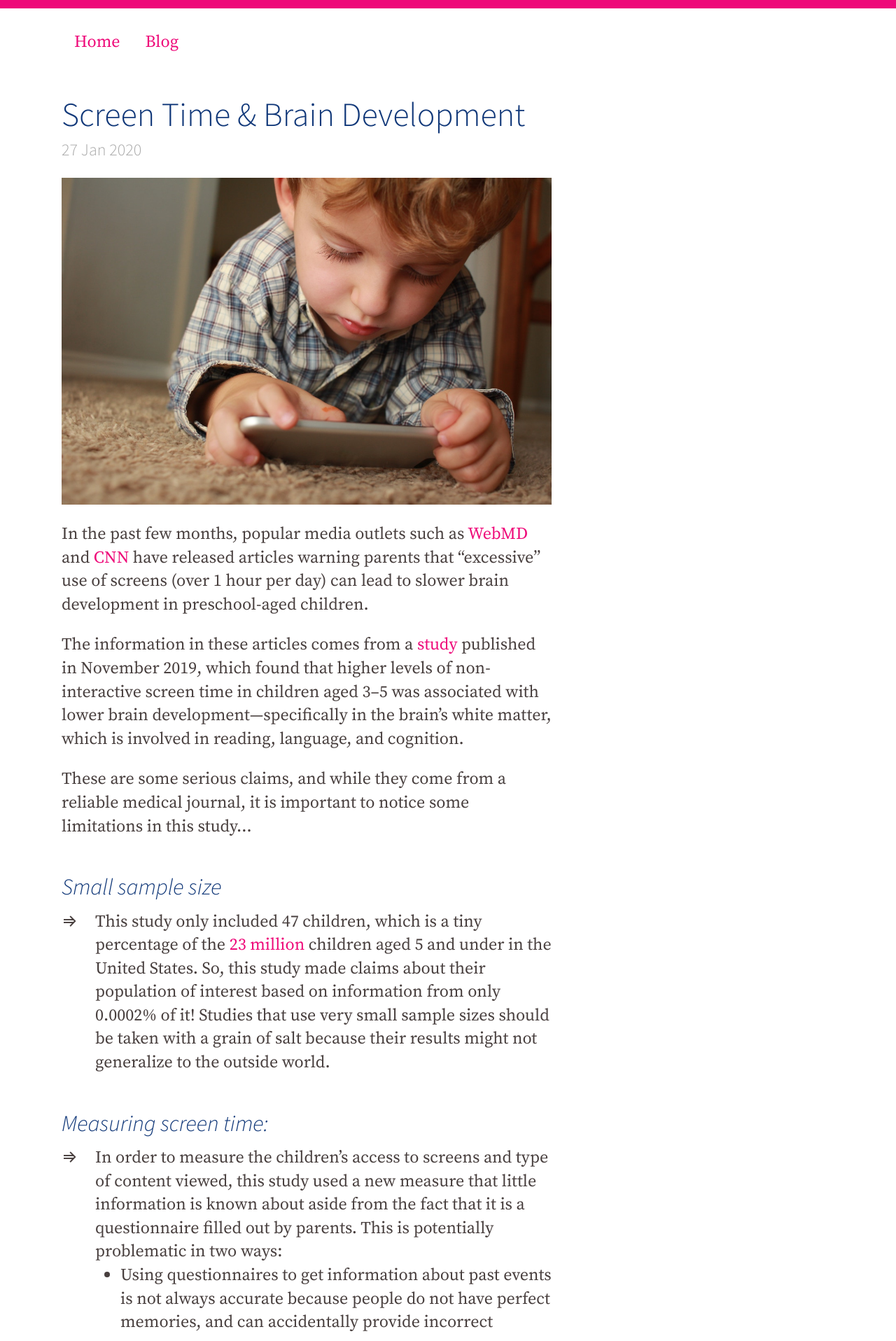
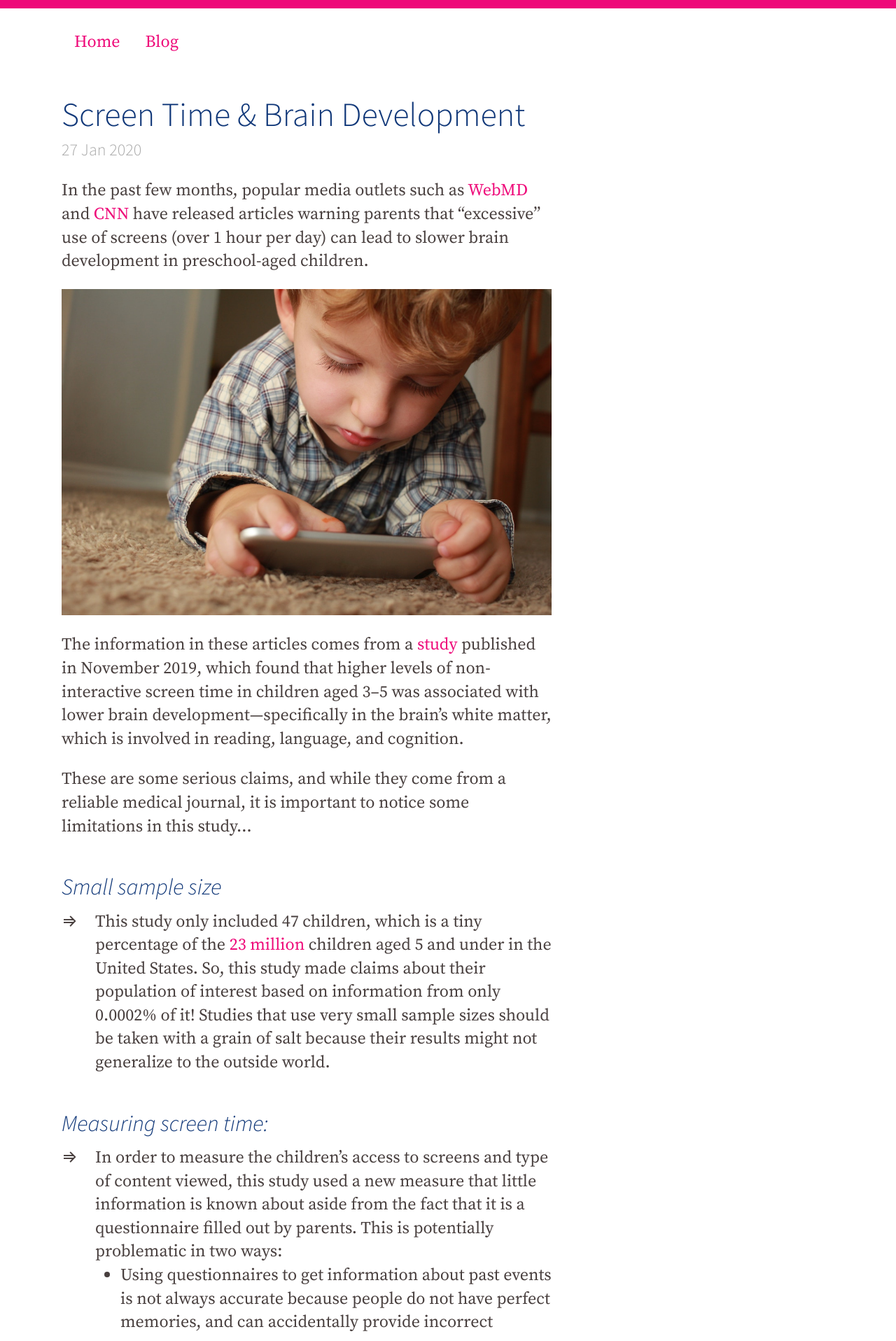
Before and after one commit to famliy-screen-time/familyscreentime.ca, a Jekyll site: the page built from _posts/2020-01-27-screen-time-brain-development.md, in a window 1280 px wide. Shown: the top 1916 px of the page at 70% size. Built offline with Jekyll 4.4.1, drawn with Linux system fonts in a browser that asks for light colours.

Commit message:
Update Blog “2020-01-27-screen-time-brain-development”

```diff
--- a/_posts/2020-01-27-screen-time-brain-development.md
+++ b/_posts/2020-01-27-screen-time-brain-development.md
@@ -3,9 +3,9 @@ layout: post
 title: Screen Time & Brain Development
 date: 2020-01-27T20:25:25.107Z
 ---
-![](/assets/uploads/index.jpg)
+In the past few months, popular media outlets such as [WebMD](https://www.webmd.com/children/news/20191105/too-much-screen-time-may-be-stunting-toddlers-brains#1) and [CNN](https://www.cnn.com/2019/11/04/health/screen-time-lower-brain-development-preschoolers-wellness/index.html) have released articles warning parents that "excessive" use of screens (over 1 hour per day) can lead to slower brain development in preschool-aged children.
 
-In the past few months, popular media outlets such as [WebMD](https://www.webmd.com/children/news/20191105/too-much-screen-time-may-be-stunting-toddlers-brains#1) and [CNN](https://www.cnn.com/2019/11/04/health/screen-time-lower-brain-development-preschoolers-wellness/index.html) have released articles warning parents that "excessive" use of screens (over 1 hour per day) can lead to slower brain development in preschool-aged children.
+![Is screen time harming brain development?](/assets/uploads/index.jpg "Child on Phone")
 
 <!--more-->
 
```
